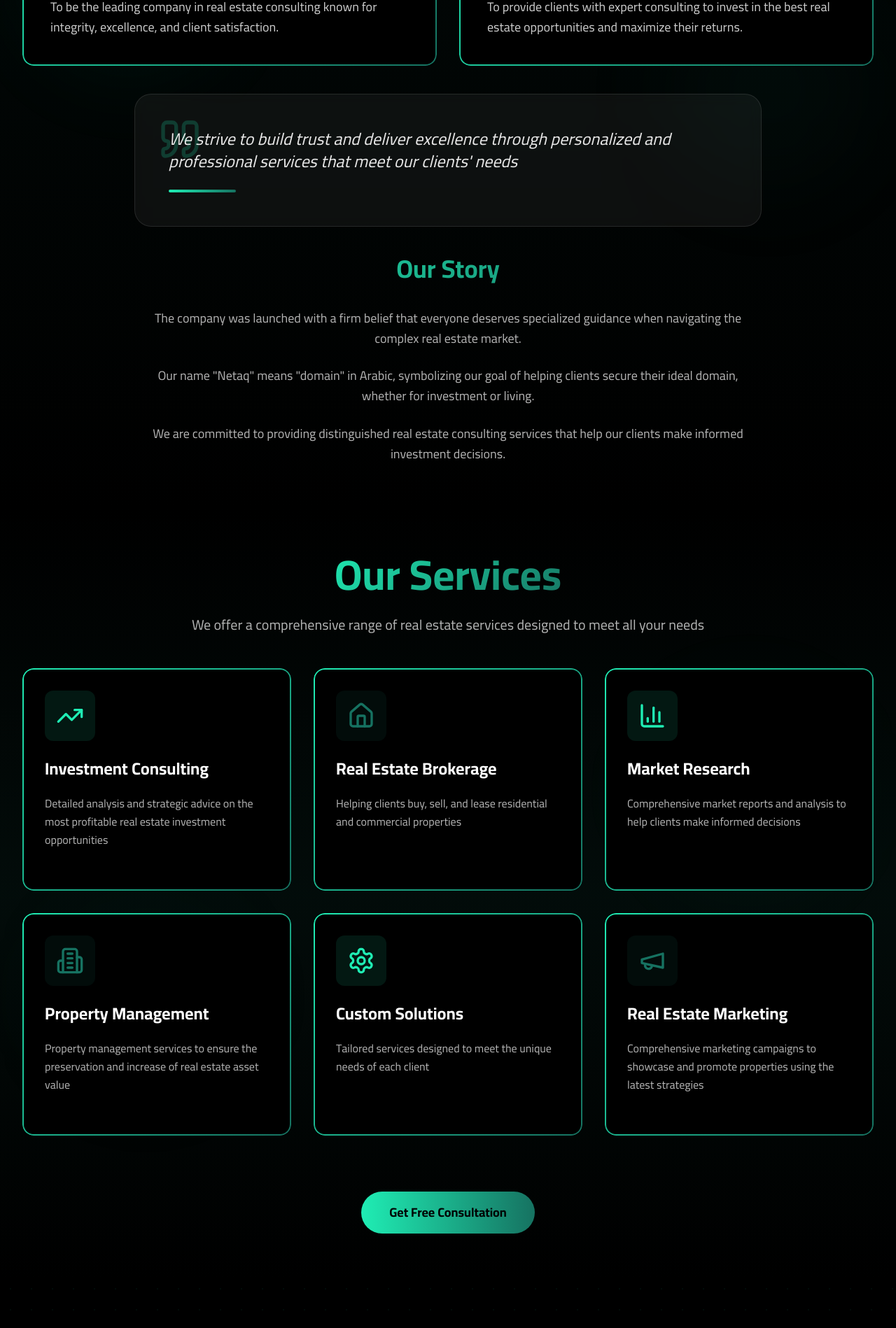
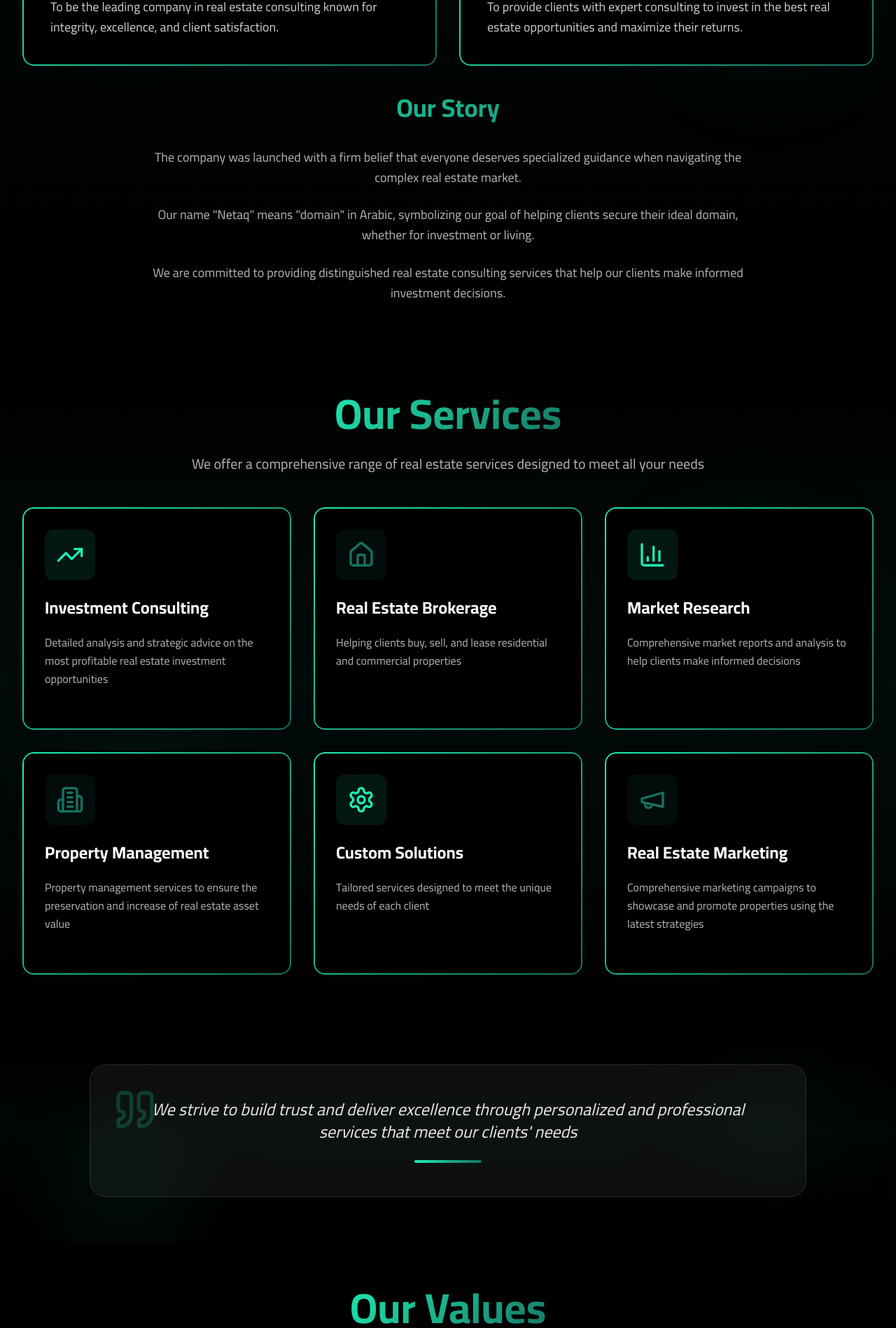
Before and after one commit to boodymasoud7/netaq-website, a Next.js app: page / in a window 1280 px wide. Shown: the part 1440-3338 px from the top of the page at 70% size. Built offline with nearby package versions, Linux system fonts and the light colour scheme.

Commit message:
Restructure: move Quote section after Services, CTA button after Values

```diff
--- a/app/page.tsx
+++ b/app/page.tsx
@@ -7,7 +7,9 @@ import { LanguageProvider } from "@/contexts/LanguageContext";
 import Hero from "@/components/Hero";
 import About from "@/components/About";
 import Services from "@/components/Services";
+import QuoteSection from "@/components/QuoteSection";
 import Values from "@/components/Values";
+import CTAButton from "@/components/CTAButton";
 import Advantages from "@/components/Advantages";
 import Partners from "@/components/Partners";
 import Contact from "@/components/Contact";
@@ -44,7 +46,9 @@ export default function Home() {
         <Hero />
         <About />
         <Services />
+        <QuoteSection />
         <Values />
+        <CTAButton />
         <Advantages />
         <Partners />
         <Contact />
--- a/components/About.tsx
+++ b/components/About.tsx
@@ -4,7 +4,7 @@ import { useEffect, useRef } from "react";
 import { motion, useInView } from "framer-motion";
 import gsap from "gsap";
 import { ScrollTrigger } from "gsap/ScrollTrigger";
-import { Target, Eye, Quote } from "lucide-react";
+import { Target, Eye } from "lucide-react";
 import { useLanguage } from "@/contexts/LanguageContext";
 
 gsap.registerPlugin(ScrollTrigger);
@@ -105,22 +105,6 @@ export default function About() {
           </motion.div>
         </div>
 
-        {/* Quote Section */}
-        <motion.div
-          initial={{ opacity: 0, y: 30 }}
-          animate={isInView ? { opacity: 1, y: 0 } : {}}
-          transition={{ duration: 0.6, delay: 0.4 }}
-          className="relative glass-effect rounded-3xl p-8 md:p-12 max-w-4xl mx-auto"
-        >
-          <Quote className="absolute top-8 left-8 text-netaq-neon/20" size={64} />
-          <div className="relative z-10">
-            <p className="text-xl md:text-2xl text-white/90 leading-relaxed mb-6 italic">
-              {t("about.quote")}
-            </p>
-            <div className="h-1 w-24 bg-gradient-to-r from-netaq-neon to-netaq-green rounded-full" />
-          </div>
-        </motion.div>
-
         {/* Story Section */}
         <motion.div
           initial={{ opacity: 0, y: 30 }}
--- /dev/null
+++ b/components/CTAButton.tsx
@@ -0,0 +1,36 @@
+"use client";
+
+import { useRef } from "react";
+import { motion, useInView } from "framer-motion";
+import { useLanguage } from "@/contexts/LanguageContext";
+
+export default function CTAButton() {
+  const sectionRef = useRef<HTMLDivElement>(null);
+  const isInView = useInView(sectionRef, { once: true, amount: 0.3 });
+  const { t } = useLanguage();
+
+  return (
+    <section ref={sectionRef} className="relative py-16 overflow-hidden">
+      {/* Background */}
+      <div className="absolute inset-0 bg-black" />
+
+      <div className="container max-w-7xl mx-auto px-6 lg:px-8 relative z-10">
+        <motion.div
+          initial={{ opacity: 0, y: 30 }}
+          animate={isInView ? { opacity: 1, y: 0 } : {}}
+          transition={{ duration: 0.6 }}
+          className="text-center"
+        >
+          <motion.a
+            href="#contact"
+            whileHover={{ scale: 1.05, boxShadow: "0 0 30px #1FEDB4" }}
+            whileTap={{ scale: 0.95 }}
+            className="inline-block px-10 py-4 bg-gradient-to-r from-netaq-neon to-netaq-green rounded-full text-black font-bold text-lg shadow-lg"
+          >
+            {t("services.cta")}
+          </motion.a>
+        </motion.div>
+      </div>
+    </section>
+  );
+}
--- /dev/null
+++ b/components/QuoteSection.tsx
@@ -0,0 +1,40 @@
+"use client";
+
+import { useRef } from "react";
+import { motion, useInView } from "framer-motion";
+import { Quote } from "lucide-react";
+import { useLanguage } from "@/contexts/LanguageContext";
+
+export default function QuoteSection() {
+  const sectionRef = useRef<HTMLDivElement>(null);
+  const isInView = useInView(sectionRef, { once: true, amount: 0.3 });
+  const { t } = useLanguage();
+
+  return (
+    <section ref={sectionRef} className="relative py-16 overflow-hidden">
+      {/* Background */}
+      <div className="absolute inset-0 bg-gradient-to-b from-black via-netaq-green/5 to-black" />
+
+      <div className="container max-w-7xl mx-auto px-6 lg:px-8 relative z-10">
+        <motion.div
+          initial={{ opacity: 0, y: 30 }}
+          animate={isInView ? { opacity: 1, y: 0 } : {}}
+          transition={{ duration: 0.6 }}
+          className="relative glass-effect rounded-3xl p-8 md:p-12 max-w-5xl mx-auto"
+        >
+          <Quote className="absolute top-8 left-8 text-netaq-neon/20" size={64} />
+          <div className="relative z-10">
+            <p className="text-xl md:text-2xl text-white/90 leading-relaxed mb-6 italic text-center">
+              {t("about.quote")}
+            </p>
+            <div className="h-1 w-24 bg-gradient-to-r from-netaq-neon to-netaq-green rounded-full mx-auto" />
+          </div>
+        </motion.div>
+      </div>
+
+      {/* Decorative Elements */}
+      <div className="absolute top-1/2 left-20 w-48 h-48 bg-netaq-neon/5 rounded-full blur-3xl" />
+      <div className="absolute bottom-1/4 right-20 w-48 h-48 bg-netaq-green/5 rounded-full blur-3xl" />
+    </section>
+  );
+}
--- a/components/Services.tsx
+++ b/components/Services.tsx
@@ -127,23 +127,6 @@ export default function Services() {
             </motion.div>
           ))}
         </div>
-
-        {/* CTA Section */}
-        <motion.div
-          initial={{ opacity: 0, y: 30 }}
-          animate={isInView ? { opacity: 1, y: 0 } : {}}
-          transition={{ duration: 0.6, delay: 0.8 }}
-          className="mt-20 text-center"
-        >
-          <motion.a
-            href="#contact"
-            whileHover={{ scale: 1.05, boxShadow: "0 0 30px #1FEDB4" }}
-            whileTap={{ scale: 0.95 }}
-            className="inline-block px-10 py-4 bg-gradient-to-r from-netaq-neon to-netaq-green rounded-full text-black font-bold text-lg"
-          >
-{t("services.cta")}
-          </motion.a>
-        </motion.div>
       </div>
 
       {/* Decorative Orbs */}
```
